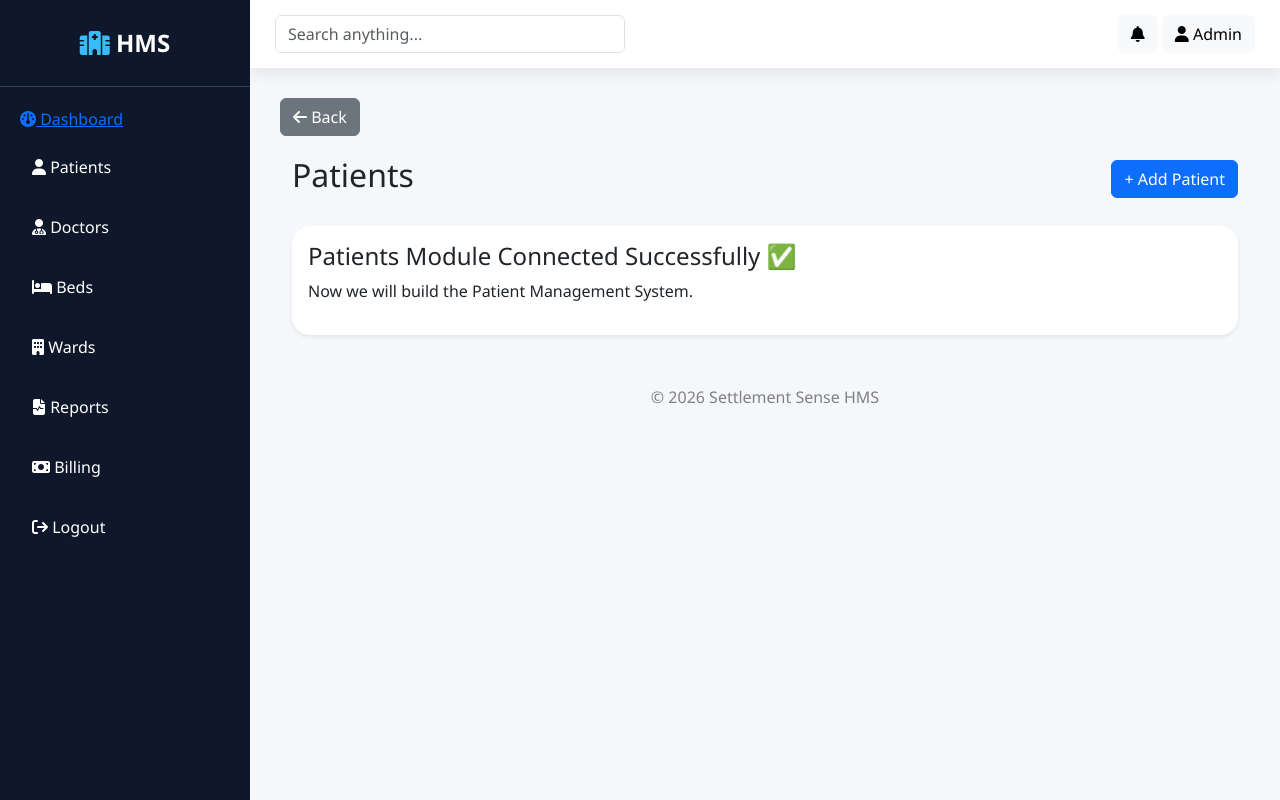
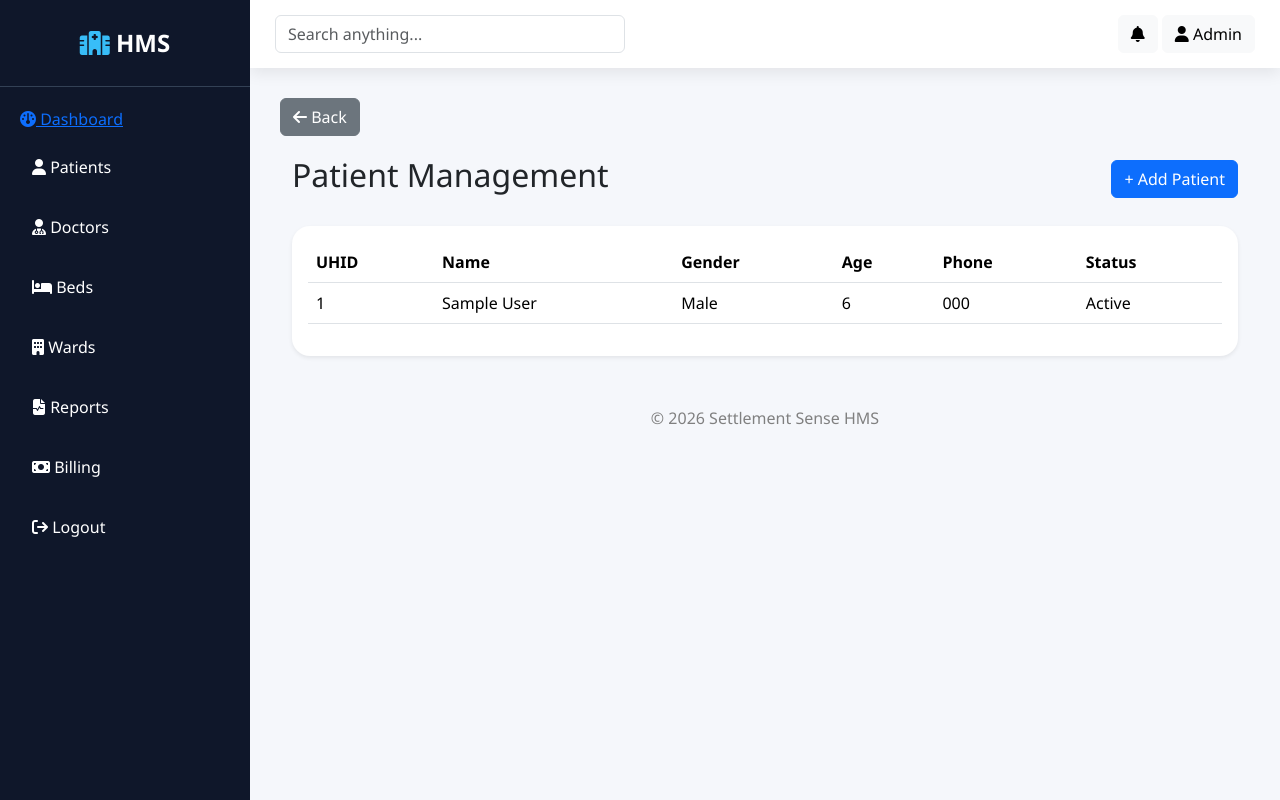
Before and after one commit to Sakshi-0209/settlement-sense-hms, a Django app: page /patients/ in a window 1280 px wide. Run offline with Django 5.2, Linux system fonts and the light colour scheme; tables that the repository leaves empty hold one stand-in row (values such as "Sample post").

Commit message:
Implement patient listing and registration workflow

```diff
--- a/patients/urls.py
+++ b/patients/urls.py
@@ -2,5 +2,13 @@ from django.urls import path
 from . import views
 
 urlpatterns = [
+
     path("", views.patient_list, name="patients"),
+
+    path(
+        "add/",
+        views.add_patient,
+        name="add_patient",
+    ),
+
 ]
--- a/patients/views.py
+++ b/patients/views.py
@@ -1,5 +1,37 @@
-from django.shortcuts import render
+from django.shortcuts import render, redirect
+from .models import Patient
+from .forms import PatientForm
 
 
 def patient_list(request):
-    return render(request, "patients/patient_list.html")
+
+    patients = Patient.objects.all()
+
+    return render(
+        request,
+        "patients/patient_list.html",
+        {"patients": patients},
+    )
+
+
+def add_patient(request):
+
+    if request.method == "POST":
+
+        form = PatientForm(request.POST, request.FILES)
+
+        if form.is_valid():
+
+            form.save()
+
+            return redirect("patients")
+
+    else:
+
+        form = PatientForm()
+
+    return render(
+        request,
+        "patients/add_patient.html",
+        {"form": form},
+    )
--- a/templates/patients/patient_list.html
+++ b/templates/patients/patient_list.html
@@ -9,23 +9,76 @@ Patients
 <div class="container-fluid">
 
     <div class="d-flex justify-content-between align-items-center mb-4">
-        <h2>Patients</h2>
+
+        <h2>Patient Management</h2>
 
         <a href="#" class="btn btn-primary">
             + Add Patient
         </a>
+
     </div>
 
     <div class="card shadow-sm">
+
         <div class="card-body">
 
-            <h4>Patients Module Connected Successfully ✅</h4>
+            <table class="table table-hover">
 
-            <p>
-                Now we will build the Patient Management System.
-            </p>
+                <thead>
+
+                    <tr>
+
+                        <th>UHID</th>
+                        <th>Name</th>
+                        <th>Gender</th>
+                        <th>Age</th>
+                        <th>Phone</th>
+                        <th>Status</th>
+
+                    </tr>
+
+                </thead>
+
+                <tbody>
+
+                {% for patient in patients %}
+
+                    <tr>
+
+                        <td>{{ patient.uhid }}</td>
+
+                        <td>{{ patient.first_name }} {{ patient.last_name }}</td>
+
+                        <td>{{ patient.gender }}</td>
+
+                        <td>{{ patient.age }}</td>
+
+                        <td>{{ patient.phone }}</td>
+
+                        <td>{{ patient.status }}</td>
+
+                    </tr>
+
+                {% empty %}
+
+                    <tr>
+
+                        <td colspan="6" class="text-center">
+
+                            No Patients Found
+
+                        </td>
+
+                    </tr>
+
+                {% endfor %}
+
+                </tbody>
+
+            </table>
 
         </div>
+
     </div>
 
 </div>
```
Also changed, not shown: patients/forms.py (added, +22 -0 lines).
